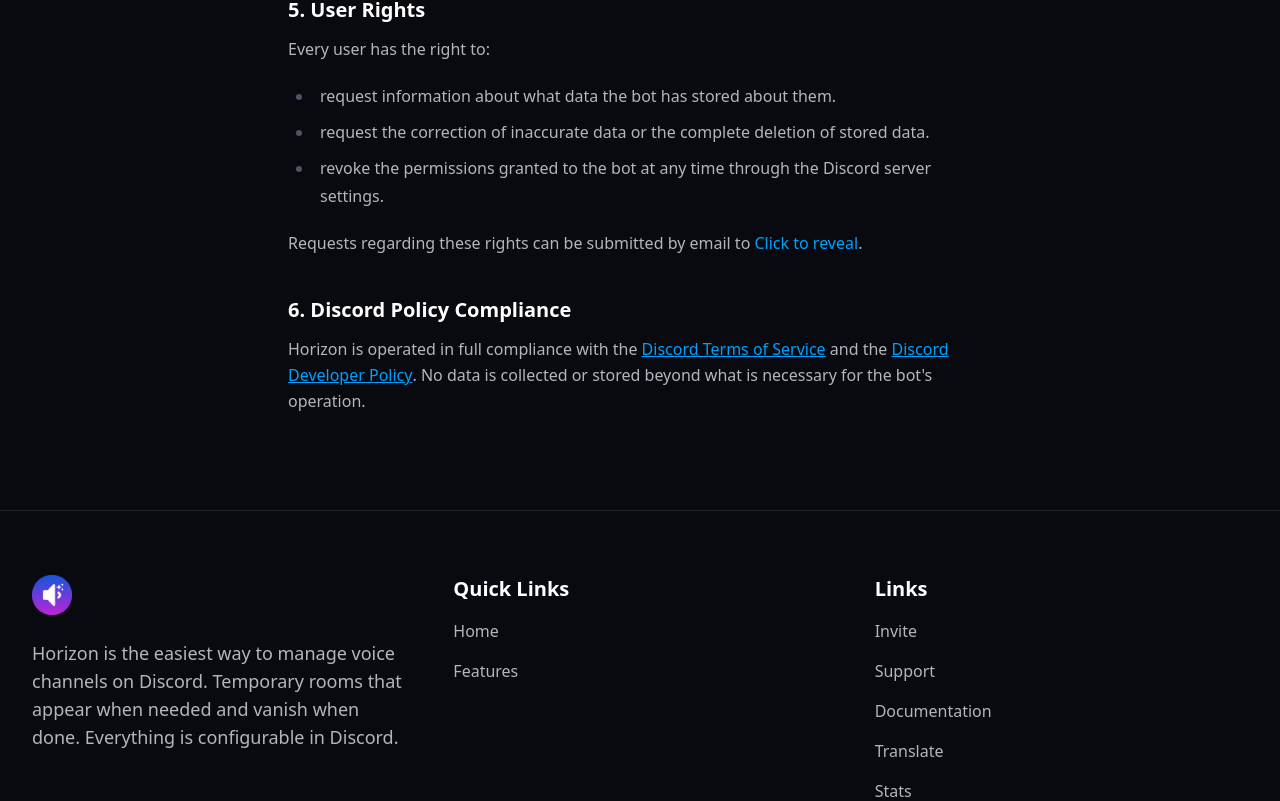
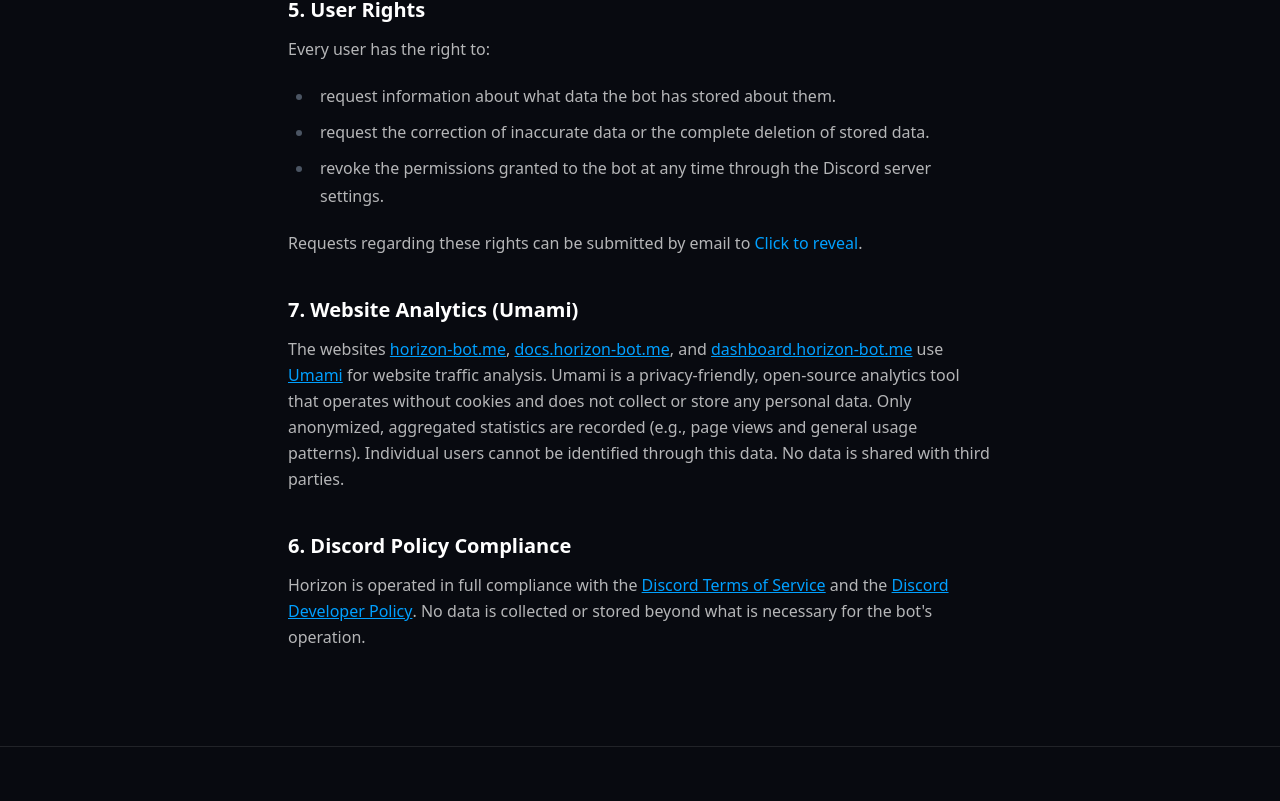
Before and after one commit to Horizon-Tempvoice/horizon-homepage, a Next.js app: page /en/privacy in a window 1280 px wide. Shown: the part 1497-2298 px from the top of the page. Built offline with nearby package versions, Linux system fonts and the light colour scheme.

Commit message:
Add Umami analytics integration and update privacy policy subtitle

```diff
--- a/src/app/[locale]/layout.tsx
+++ b/src/app/[locale]/layout.tsx
@@ -2,6 +2,7 @@ import type { Metadata, Viewport } from "next";
 import { notFound } from "next/navigation";
 import { hasLocale } from "next-intl";
 import { setRequestLocale } from "next-intl/server";
+import Script from "next/script";
 import CookieBanner from "@/components/CookieBanner";
 import IntlProvider from "@/components/IntlProvider";
 import { routing } from "@/i18n/routing";
@@ -123,6 +124,23 @@ export default async function LocaleLayout({
 
   return (
     <html lang={locale}>
+      <head>
+        <Script
+          defer
+          src="https://analytics.diamondforge.me/script.js"
+          data-website-id="49c54271-ab93-41ce-a58e-0a04eaeef4b8"
+          strategy="afterInteractive"
+        />
+        <Script
+          defer
+          src="https://analytics.diamondforge.me/recorder.js"
+          data-website-id="49c54271-ab93-41ce-a58e-0a04eaeef4b8"
+          data-sample-rate="0.2"
+          data-mask-level="moderate"
+          data-max-duration="300000"
+          strategy="afterInteractive"
+        />
+      </head>
       <body className="antialiased">
         <IntlProvider locale={locale} messages={messages}>
           {children}
--- a/src/app/[locale]/privacy/page.tsx
+++ b/src/app/[locale]/privacy/page.tsx
@@ -33,7 +33,7 @@ export default async function PrivacyPage({
     return (
       <LegalLayout
         title="Datenschutzrichtlinie"
-        subtitle="Zuletzt aktualisiert: März 2025"
+        subtitle="Zuletzt aktualisiert: April 2025"
       >
         <p>
           Der Horizon Discord-Bot (Anwendungs-ID: 1463545589907197996) wird von
@@ -148,6 +148,38 @@ export default async function PrivacyPage({
           <RevealEmail email="hello@horizon-bot.me" /> gestellt werden.
         </p>
 
+        <h2>7. Website-Analyse (Umami)</h2>
+        <p>
+          Auf den Websites{" "}
+          <a href="https://horizon-bot.me" className="text-[#00A0FF] hover:underline">
+            horizon-bot.me
+          </a>
+          ,{" "}
+          <a href="https://docs.horizon-bot.me" className="text-[#00A0FF] hover:underline">
+            docs.horizon-bot.me
+          </a>{" "}
+          und{" "}
+          <a href="https://dashboard.horizon-bot.me" className="text-[#00A0FF] hover:underline">
+            dashboard.horizon-bot.me
+          </a>{" "}
+          wird{" "}
+          <a
+            href="https://umami.is"
+            target="_blank"
+            rel="noopener noreferrer"
+            className="text-[#00A0FF] hover:underline"
+          >
+            Umami
+          </a>{" "}
+          zur Analyse des Website-Traffics eingesetzt. Umami ist ein
+          datenschutzfreundliches Open-Source-Analysetool, das ohne Cookies
+          auskommt und keine personenbezogenen Daten erhebt oder speichert. Es
+          werden ausschließlich anonymisierte, aggregierte Statistiken erfasst
+          (z. B. Seitenaufrufe und allgemeine Nutzungsmuster). Eine
+          Identifizierung einzelner Personen ist damit nicht möglich. Die
+          erhobenen Daten werden nicht an Dritte weitergegeben.
+        </p>
+
         <h2>6. Einhaltung der Discord-Richtlinien</h2>
         <p>
           Horizon wird vollständig im Einklang mit den{" "}
@@ -176,7 +208,7 @@ export default async function PrivacyPage({
   }
 
   return (
-    <LegalLayout title="Privacy Policy" subtitle="Last updated: March 2025">
+    <LegalLayout title="Privacy Policy" subtitle="Last updated: April 2025">
       <p>
         The Horizon Discord Bot (Application ID: 1463545589907197996) is
         developed and operated by Fabian Thomys. By using Horizon – whether by
@@ -273,6 +305,37 @@ export default async function PrivacyPage({
         <RevealEmail email="hello@horizon-bot.me" />.
       </p>
 
+      <h2>7. Website Analytics (Umami)</h2>
+      <p>
+        The websites{" "}
+        <a href="https://horizon-bot.me" className="text-[#00A0FF] hover:underline">
+          horizon-bot.me
+        </a>
+        ,{" "}
+        <a href="https://docs.horizon-bot.me" className="text-[#00A0FF] hover:underline">
+          docs.horizon-bot.me
+        </a>
+        , and{" "}
+        <a href="https://dashboard.horizon-bot.me" className="text-[#00A0FF] hover:underline">
+          dashboard.horizon-bot.me
+        </a>{" "}
+        use{" "}
+        <a
+          href="https://umami.is"
+          target="_blank"
+          rel="noopener noreferrer"
+          className="text-[#00A0FF] hover:underline"
+        >
+          Umami
+        </a>{" "}
+        for website traffic analysis. Umami is a privacy-friendly, open-source
+        analytics tool that operates without cookies and does not collect or
+        store any personal data. Only anonymized, aggregated statistics are
+        recorded (e.g., page views and general usage patterns). Individual
+        users cannot be identified through this data. No data is shared with
+        third parties.
+      </p>
+
       <h2>6. Discord Policy Compliance</h2>
       <p>
         Horizon is operated in full compliance with the{" "}
```
